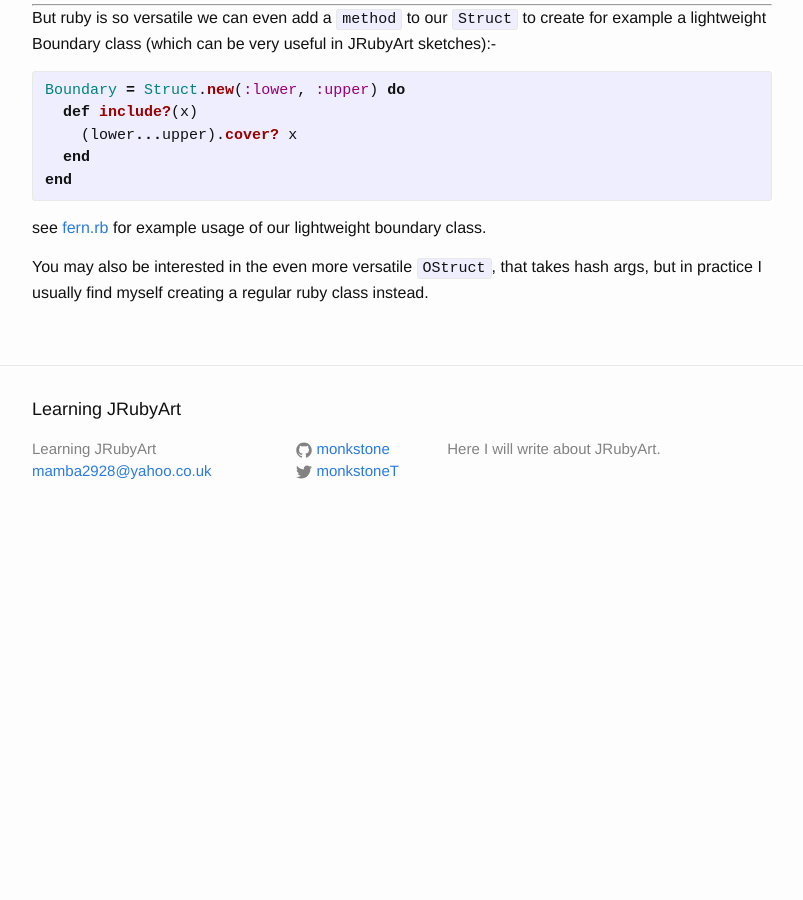
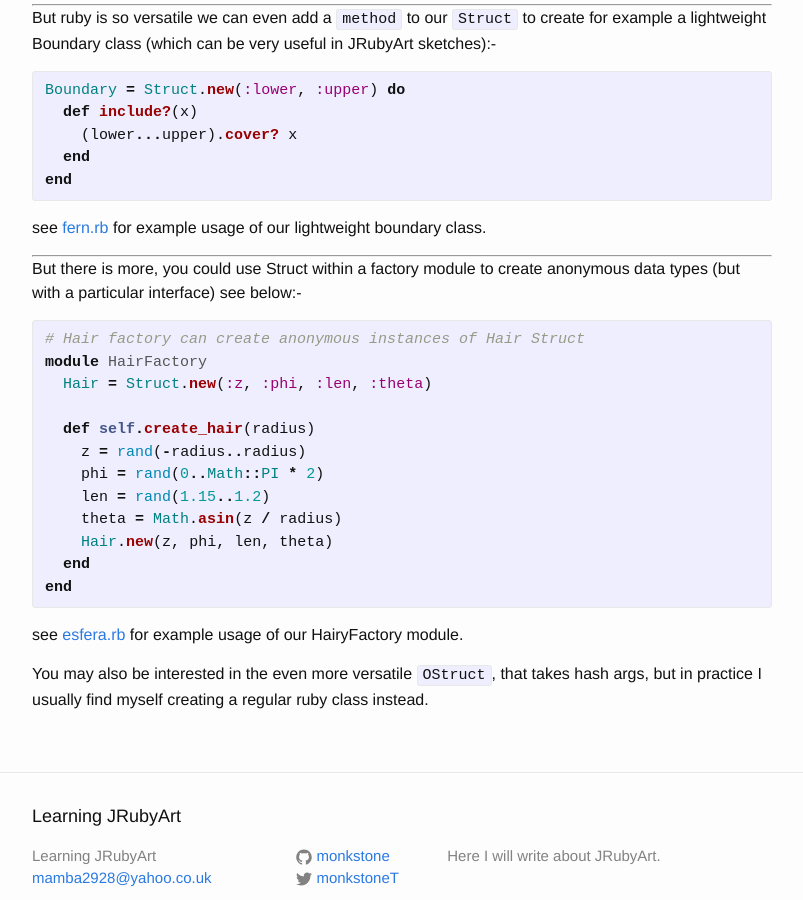
Before and after one commit to monkstone/monkstone.github.com, a Jekyll site: the page built from _posts/2015-10-28-struct.md, in a window 1280 px wide and 900 px high, scrolled down 589 px. Shown: the whole window, without its empty margins (238-1041 px from the left). Built offline with Jekyll 4.4.1, drawn with Linux system fonts in a browser that asks for light colours; before the commit the page ends 1132 px from its top, so only the background shows below that.

Commit message:
esfera example

```diff
--- a/_posts/2015-10-28-struct.md
+++ b/_posts/2015-10-28-struct.md
@@ -37,8 +37,30 @@ end
 
 see [fern.rb][fern] for example usage of our lightweight boundary class.
 
+
+----
+
+But there is more, you could use Struct within a factory module to create anonymous data types (but with a particular interface) see below:-
+{% highlight ruby %}
+# Hair factory can create anonymous instances of Hair Struct
+module HairFactory
+  Hair = Struct.new(:z, :phi, :len, :theta)
+
+  def self.create_hair(radius)
+    z = rand(-radius..radius)
+    phi = rand(0..Math::PI * 2)
+    len = rand(1.15..1.2)
+    theta = Math.asin(z / radius)
+    Hair.new(z, phi, len, theta)
+  end
+end
+{% endhighlight %}
+
+see [esfera.rb][esfera] for example usage of our HairyFactory module.
+
 You may also be interested in the even more versatile `OStruct`, that takes hash args, but in practice I usually find myself creating a regular ruby class instead.
 
+[esfera]:https://github.com/ruby-processing/samples4ruby-processing3/blob/master/processing_app/demos/performance/esfera.rb
 [struct]:https://github.com/ruby-processing/samples4ruby-processing3/blob/master/processing_app/basics/objects/struct.rb
 [penrose]:https://github.com/ruby-processing/samples4ruby-processing3/blob/master/processing_app/topics/lsystems/penrose.rb
 [fern]:https://github.com/ruby-processing/samples4ruby-processing3/blob/master/contributed/fern.rb
```
